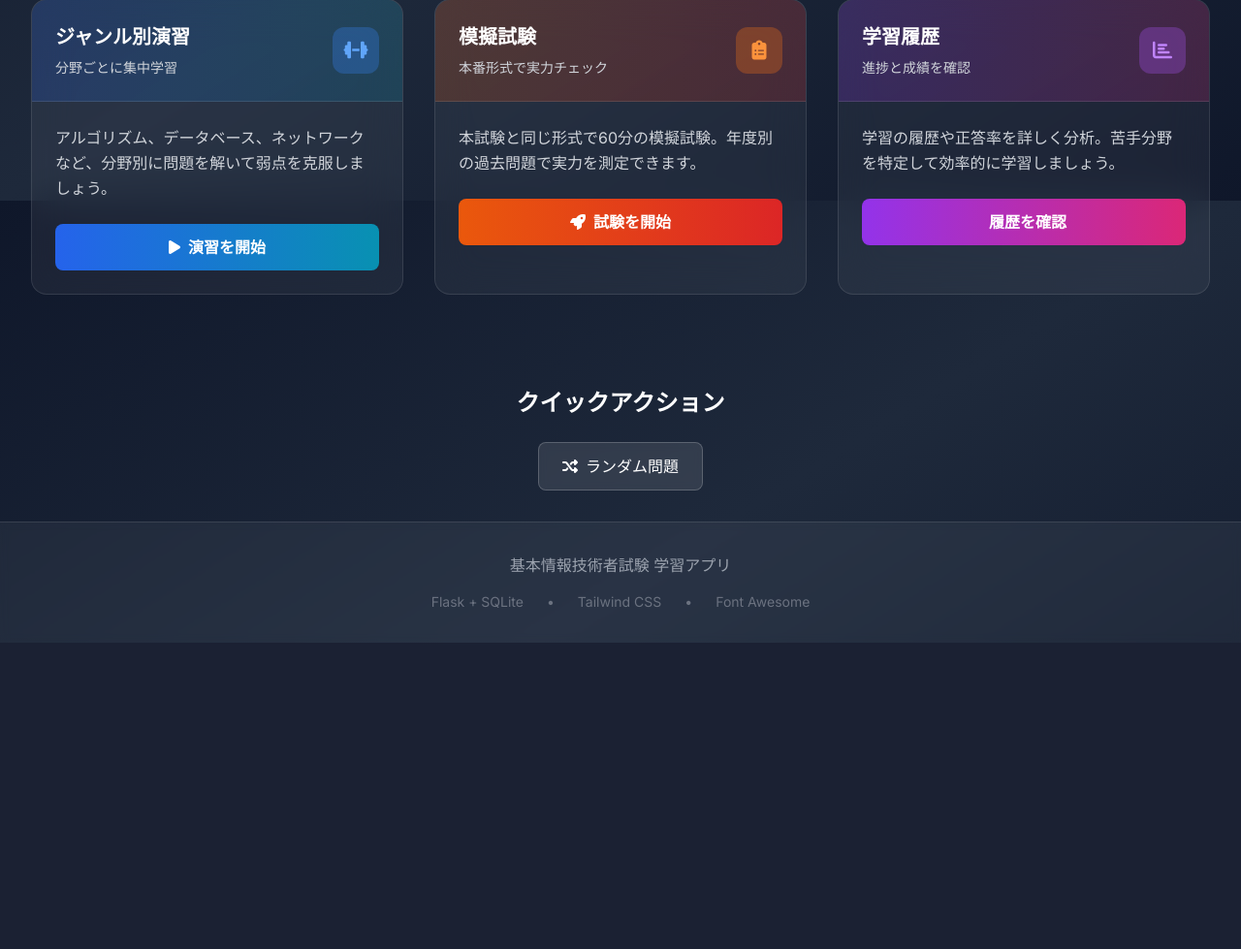
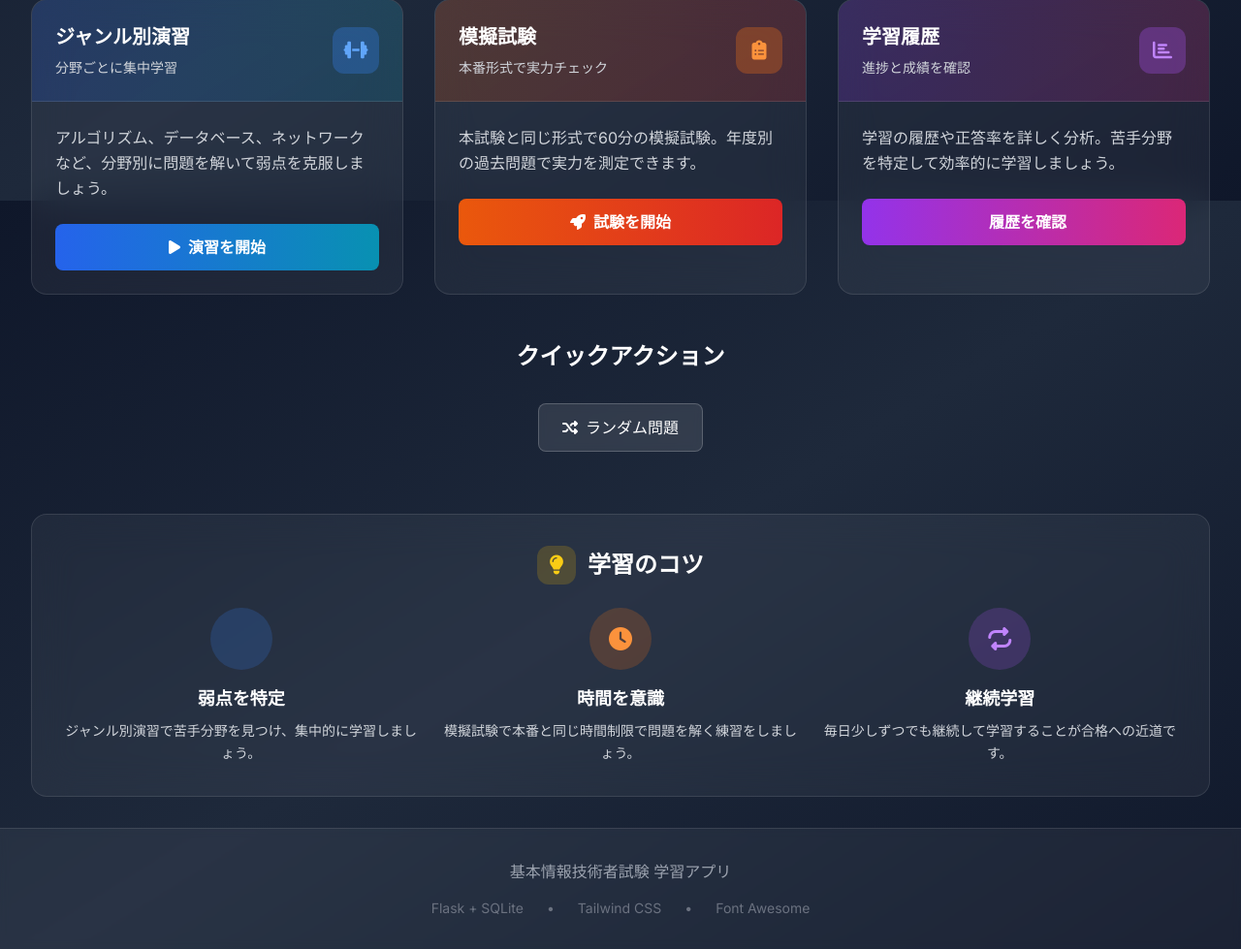
Before and after one commit to d01ki/FE-master, a Flask app: page / in a window 1280 px wide. Shown: the part 593-1572 px from the top of the page at 97% size. Before the commit the page ends 1256 px from the top, so only its background shows below. Run offline with Flask 3, Linux system fonts and the light colour scheme; data comes from the database, SQL or seed files in the repository; some libraries are stand-ins or nearby versions.

Commit message:
Remove recent learning activity and genre statistics sections from dashboard

```diff
--- a/templates/dashboard.html
+++ b/templates/dashboard.html
@@ -137,76 +137,10 @@
             </div>
         </div>
 
-        <!-- Recent Activity & Genre Stats -->
-        <div class="grid grid-cols-1 lg:grid-cols-2 gap-8">
-            <!-- Recent Activity -->
-            {% if stats.recent_history %}
-            <div class="glass rounded-2xl fade-in-up" style="animation-delay: 0.8s">
-                <div class="p-6 border-b border-white/10">
-                    <h3 class="text-xl font-bold text-white mb-2 flex items-center">
-                        <span class="w-8 h-8 bg-green-500/20 rounded-lg flex items-center justify-center mr-3">
-                            <i class="fas fa-clock text-green-400"></i>
-                        </span>
-                        最近の学習
-                    </h3>
-                </div>
-                <div class="p-6">
-                    <div class="space-y-4">
-                        {% for history in stats.recent_history %}
-                        <div class="flex items-start space-x-4 p-4 bg-white/5 rounded-lg">
-                            <div class="w-8 h-8 rounded-full flex items-center justify-center flex-shrink-0 {{ 'bg-green-500/20' if history.is_correct else 'bg-red-500/20' }}">
-                                <i class="fas {{ 'fa-check text-green-400' if history.is_correct else 'fa-times text-red-400' }} text-sm"></i>
-                            </div>
-                            <div class="flex-1">
-                                <p class="text-white text-sm leading-relaxed">{{ history.question_text[:80] }}{% if history.question_text|length > 80 %}...{% endif %}</p>
-                                <p class="text-gray-400 text-xs mt-2">{{ history.answered_at }}</p>
-                            </div>
-                        </div>
-                        {% endfor %}
-                    </div>
-                </div>
-            </div>
-            {% endif %}
-
-            <!-- Genre Statistics -->
-            {% if stats.genre_stats %}
-            <div class="glass rounded-2xl fade-in-up" style="animation-delay: 0.9s">
-                <div class="p-6 border-b border-white/10">
-                    <h3 class="text-xl font-bold text-white mb-2 flex items-center">
-                        <span class="w-8 h-8 bg-blue-500/20 rounded-lg flex items-center justify-center mr-3">
-                            <i class="fas fa-chart-pie text-blue-400"></i>
-                        </span>
-                        ジャンル別成績
-                    </h3>
-                </div>
-                <div class="p-6">
-                    <div class="space-y-4">
-                        {% for genre_stat in stats.genre_stats %}
-                        {% set accuracy = (genre_stat.correct / genre_stat.total * 100) | round(1) if genre_stat.total > 0 else 0 %}
-                        <div class="space-y-2">
-                            <div class="flex justify-between items-center">
-                                <span class="text-white font-medium">{{ genre_stat.genre }}</span>
-                                <span class="text-gray-300 text-sm">{{ accuracy }}% ({{ genre_stat.correct }}/{{ genre_stat.total }})</span>
-                            </div>
-                            <div class="w-full bg-gray-700/50 rounded-full h-2">
-                                <div class="h-2 rounded-full transition-all duration-500
-                                    {% if accuracy >= 80 %}bg-gradient-to-r from-green-500 to-emerald-500
-                                    {% elif accuracy >= 60 %}bg-gradient-to-r from-yellow-500 to-orange-500
-                                    {% else %}bg-gradient-to-r from-red-500 to-pink-500{% endif %}"
-                                    style="width: {{ accuracy }}%"></div>
-                            </div>
-                        </div>
-                        {% endfor %}
-                    </div>
-                </div>
-            </div>
-            {% endif %}
-        </div>
-
         <!-- Quick Actions -->
         {% if stats.total_questions > 0 %}
-        <div class="mt-12 text-center fade-in-up" style="animation-delay: 1s">
-            <h3 class="text-2xl font-bold text-white mb-6">クイックアクション</h3>
+        <div class="text-center fade-in-up" style="animation-delay: 1s">
+            <h3 class="text-2xl font-bold text-white mb-8">クイックアクション</h3>
             <div class="flex flex-wrap justify-center gap-4">
                 <a href="{{ url_for('random_question') }}" class="bg-white/10 hover:bg-white/20 text-white px-6 py-3 rounded-lg transition-all duration-200 flex items-center backdrop-blur-sm border border-white/20 btn-hover">
                     <i class="fas fa-random mr-2"></i>ランダム問題
@@ -219,6 +153,39 @@
             </div>
         </div>
         {% endif %}
+
+        <!-- Tips Section -->
+        <div class="mt-16 glass rounded-2xl p-8 fade-in-up" style="animation-delay: 1.1s">
+            <h3 class="text-2xl font-bold text-white mb-6 text-center flex items-center justify-center">
+                <span class="w-10 h-10 bg-yellow-500/20 rounded-xl flex items-center justify-center mr-3">
+                    <i class="fas fa-lightbulb text-yellow-400 text-xl"></i>
+                </span>
+                学習のコツ
+            </h3>
+            <div class="grid grid-cols-1 md:grid-cols-3 gap-6">
+                <div class="text-center">
+                    <div class="w-16 h-16 bg-blue-500/20 rounded-full flex items-center justify-center mx-auto mb-4">
+                        <i class="fas fa-target text-blue-400 text-2xl"></i>
+                    </div>
+                    <h4 class="text-lg font-semibold text-white mb-2">弱点を特定</h4>
+                    <p class="text-gray-300 text-sm leading-relaxed">ジャンル別演習で苦手分野を見つけ、集中的に学習しましょう。</p>
+                </div>
+                <div class="text-center">
+                    <div class="w-16 h-16 bg-orange-500/20 rounded-full flex items-center justify-center mx-auto mb-4">
+                        <i class="fas fa-clock text-orange-400 text-2xl"></i>
+                    </div>
+                    <h4 class="text-lg font-semibold text-white mb-2">時間を意識</h4>
+                    <p class="text-gray-300 text-sm leading-relaxed">模擬試験で本番と同じ時間制限で問題を解く練習をしましょう。</p>
+                </div>
+                <div class="text-center">
+                    <div class="w-16 h-16 bg-purple-500/20 rounded-full flex items-center justify-center mx-auto mb-4">
+                        <i class="fas fa-repeat text-purple-400 text-2xl"></i>
+                    </div>
+                    <h4 class="text-lg font-semibold text-white mb-2">継続学習</h4>
+                    <p class="text-gray-300 text-sm leading-relaxed">毎日少しずつでも継続して学習することが合格への近道です。</p>
+                </div>
+            </div>
+        </div>
     </div>
 </div>
 {% endblock %}
```
